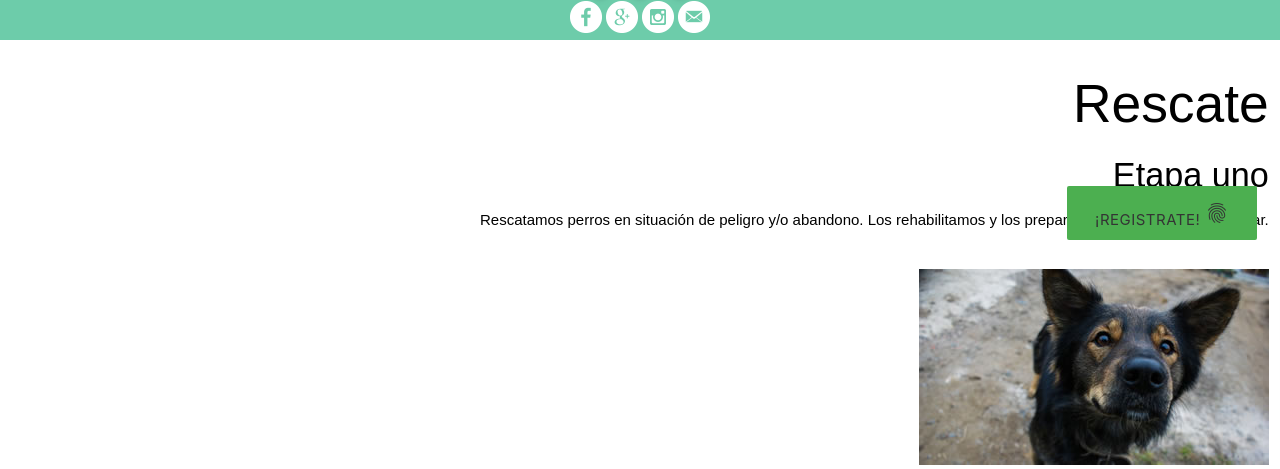
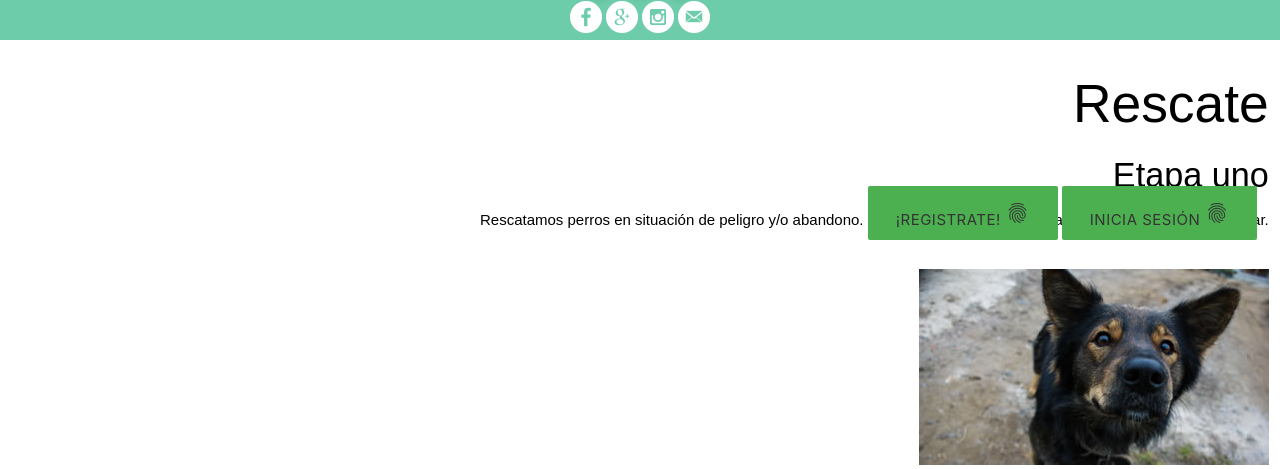
Before and after one commit to Sylarino/mis_perris, a Django app: template blog/templates/blog/Index.html in a window 1280 px wide. Shown: the part 537-1006 px from the top of the page. Run offline with Django 3.2, Linux system fonts and the light colour scheme; the template is opened without the code that fills it, so the values that code supplies are empty.

Commit message:
Se agrego el boton de iniciar sesion

```diff
--- a/blog/templates/blog/Index.html
+++ b/blog/templates/blog/Index.html
@@ -232,6 +232,10 @@
 		  <a  target="_blank" class="btn-flat waves-effect waves-red btn-large green" onclick="" href="{% static 'Formulario/Form.html' %}"> ¡Registrate!
 		  	<!--<a  target="_blank" class="btn-floating btn-large green" onclick="location.href='https://www.facebook.com'">-->
 		    <i class="large material-icons">fingerprint</i>
+			</a>
+			<a  target="_blank" class="btn-flat waves-effect waves-red btn-large green" onclick="" href="http://localhost:8000/admin"> Inicia Sesión
+		  	<!--<a  target="_blank" class="btn-floating btn-large green" onclick="location.href='https://www.facebook.com'">-->
+		    <i class="large material-icons">fingerprint</i>
 		  </a>
 		</div>
 	      <div  class="DivFooter col s12">Desarrollo web y mobile</div>
```
Also changed, not shown: misperris.sqlite3.
